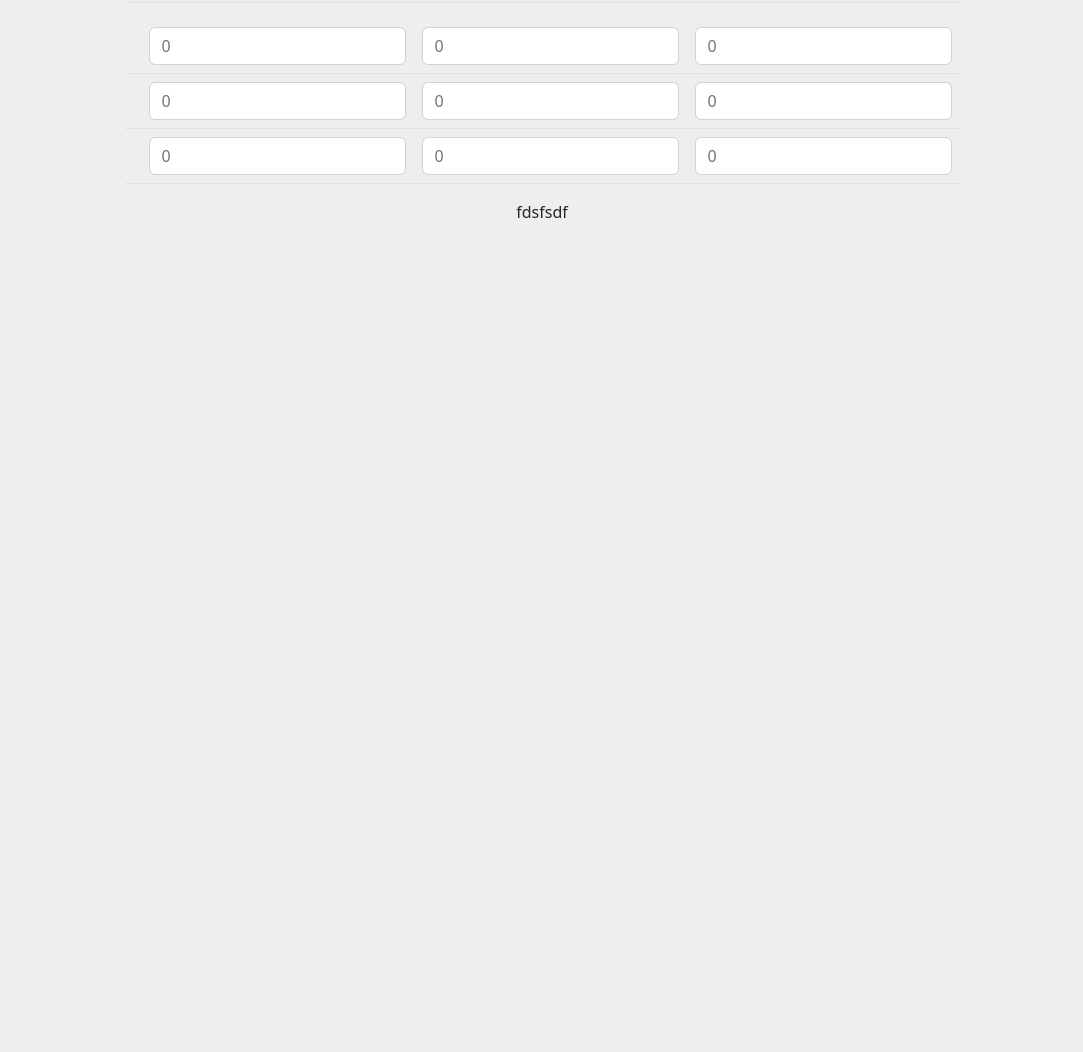
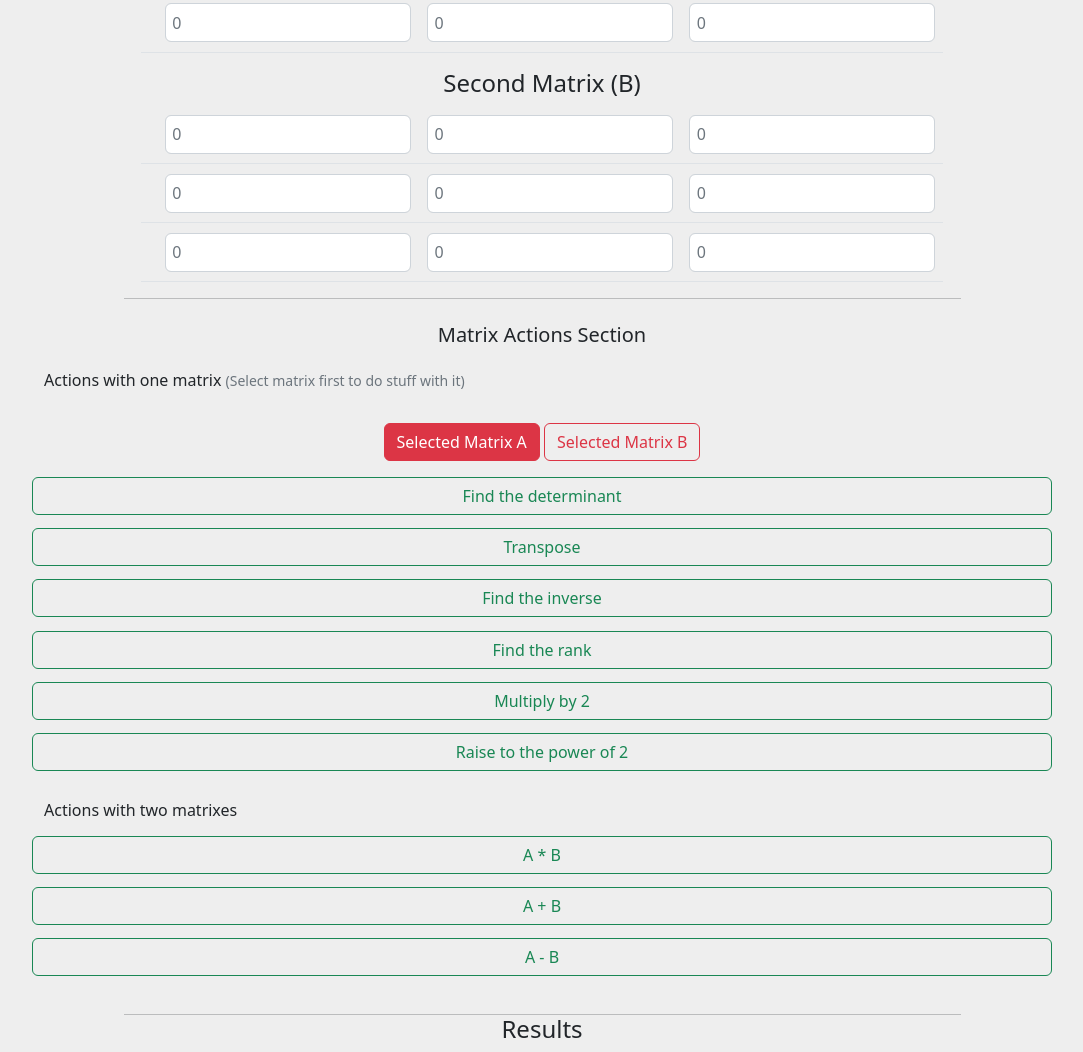
Before and after one commit to ErnestasBakucionis/Web_Projects, a plain HTML site: page Matrix-Calculator/index.html in a window 1280 px wide. Shown: the part 266-1318 px from the top of the page, without its empty margins (98-1181 px from the left). Before the commit the page ends 800 px from the top, so only its background shows below. Drawn offline with nearby package versions, Linux system fonts and the light colour scheme.

Commit message:
Buttons update

```diff
--- a/Matrix-Calculator/index.html
+++ b/Matrix-Calculator/index.html
@@ -1,6 +1,11 @@
 <!DOCTYPE html>
     <html>
         <head>
+            <meta charset="UTF-8">
+            <meta name="description" content="Matrix calculation">
+            <meta name="keywords" content="Matrix Calculator, Transpose Matrix, Add Matrix">
+            <meta name="author" content="Ernestas Bakucionis">
+            <meta name="viewport" content="width=device-width, initial-scale=1.0">
             <title>Matrix Calculator</title>
             <!-- Boostrap CSS -->
             <link href="https://cdn.jsdelivr.net/npm/bootstrap@5.2.0-beta1/dist/css/bootstrap.min.css" rel="stylesheet" integrity="sha384-0evHe/X+R7YkIZDRvuzKMRqM+OrBnVFBL6DOitfPri4tjfHxaWutUpFmBp4vmVor" crossorigin="anonymous">
@@ -15,6 +20,7 @@
         </head>
         <body>
             <h1 class="display-1 text-center">Matrix Calculator</h1>
+            <hr>
             <div class="container">
                 <div class="row justify-content-center">
                     <div class="col-sm-auto">
@@ -23,8 +29,9 @@
                             <tbody>
                             <tr>
                                 <th scope="row"></th>
+                                <h4 class="row justify-content-center">First Matrix (A)</h4>
                                 <form>
-                                    <div class="form-group">
+                                    <div class="form-group ">
                                         <td><input type="number" class="form-control" aria-label="Small" id="exampleInputPassword1" placeholder="0"></td>
                                         <td><input type="number" class="form-control" aria-label="Small" id="exampleInputPassword1" placeholder="0"></td>
                                         <td><input type="number" class="form-control" aria-label="Small" id="exampleInputPassword1" placeholder="0"></td>
@@ -60,6 +67,7 @@
                             <tbody>
                             <tr>
                                 <th scope="row"></th>
+                                <h4 class="row justify-content-center">Second Matrix (B)</h4>
                                 <form>
                                     <div class="form-group">
                                         <td><input type="number" class="form-control" aria-label="Small" id="exampleInputPassword1" placeholder="0"></td>
@@ -92,9 +100,33 @@
                         </table>
                     </div>
                 </div>
+                <hr>
+                <div class="row justify-content-center mx-5 my-4">
+                    <h5 class="row justify-content-center">Matrix Actions Section</h5>
+                    <h6 class="my-3 ">Actions with one matrix <small class="text-muted">(Select matrix first to do stuff with it)</small></h6>
+                    <div class="col text-center my-3">
+                        <input type="radio" class="btn-check" name="options" id="option1" autocomplete="off" checked>
+                        <label class="btn btn-outline-danger" for="option1">Selected Matrix A</label>
+                        <input type="radio" class="btn-check" name="options" id="option2" autocomplete="off">
+                        <label class="btn btn-outline-danger" for="option2">Selected Matrix B</label>
+                    </div>
+                    <button type="button" class="btn btn-outline-success">Find the determinant</button>
+                    <button type="button" class="btn btn-outline-success">Transpose</button>
+                    <button type="button" class="btn btn-outline-success">Find the inverse</button>
+                    <button type="button" class="btn btn-outline-success">Find the rank</button>
+                    <button type="button" class="btn btn-outline-success">Multiply by 2</button>
+                    <button type="button" class="btn btn-outline-success">Raise to the power of 2</button>
+                    <h6 class="my-3">Actions with two matrixes</h6>
+                    <button type="button" class="btn btn-outline-success">A * B</button>
+                    <button type="button" class="btn btn-outline-success">A + B</button>
+                    <button type="button" class="btn btn-outline-success">A - B</button>
+
+                </div>
+                <hr>
+                <h4 class="row justify-content-center">Results</h4>
                 <div class="row justify-content-center">
                     <div class="col-sm-auto">
-                        fdsfsdf
+
                     </div>
                 </div>
             </div>
--- a/Matrix-Calculator/styles/loaderStyle.css
+++ b/Matrix-Calculator/styles/loaderStyle.css
@@ -11,7 +11,7 @@
     position: absolute;
     top: 0;
     left: 0;
-    background-color: #242f3f;
+    background-color: #2b4e2d;
     display:flex;
     justify-content: center;
     align-items: center;
--- a/Matrix-Calculator/styles/overALL.css
+++ b/Matrix-Calculator/styles/overALL.css
@@ -5,3 +5,32 @@ body {
     height: 100vh;
     background-color: #eee;
   }
+
+hr {
+  width: 75%;
+  margin: auto;
+}
+
+.divContainers {
+  width: 10%;
+}
+
+input[type=number] {
+  width: 100%;
+  padding: 5pt 5pt;
+  margin: 1pt 0pt;
+  box-sizing: border-box;
+}
+
+input[type=number]:focus {
+  background-color: rgb(157, 233, 163);
+}
+
+table {
+  border-collapse: collapse;
+  width: 20;
+}
+
+button {
+  margin: 10pt;
+}
```
Lines whose indentation alone changed are shown as unchanged.
